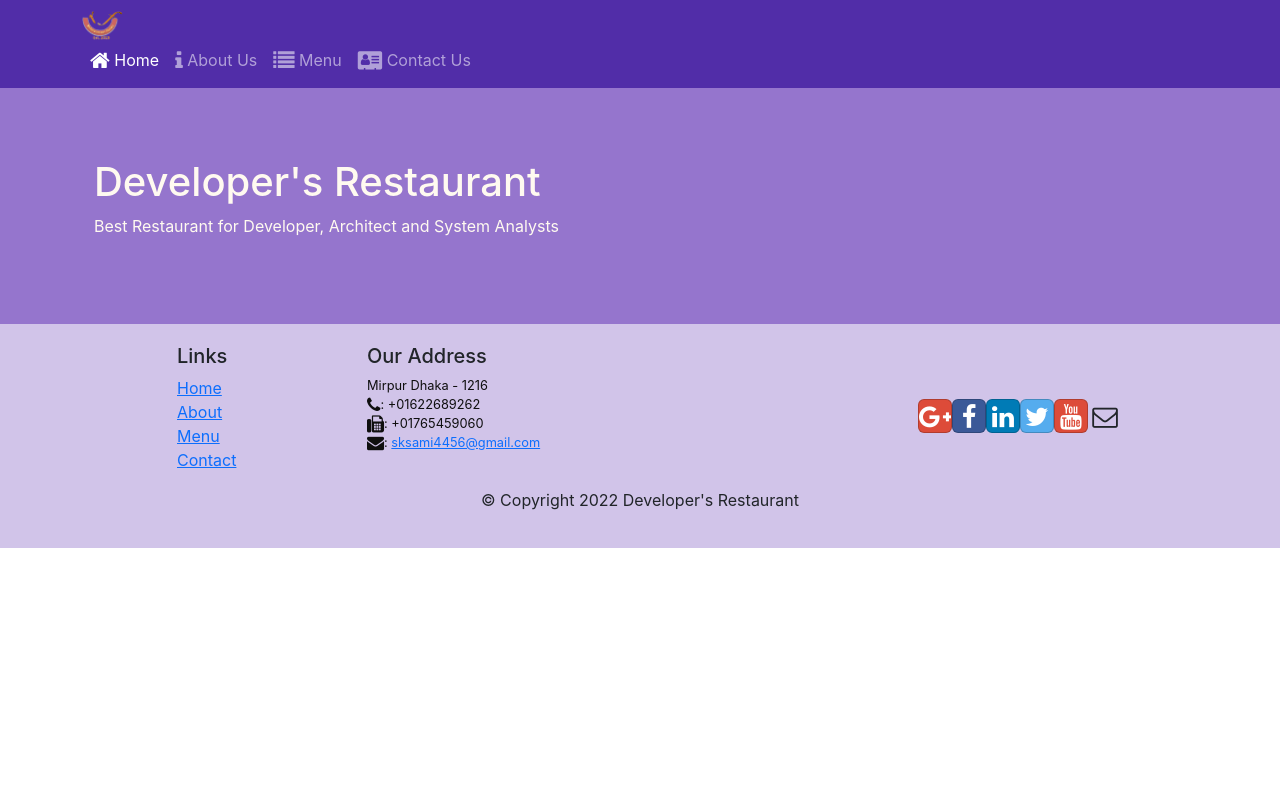
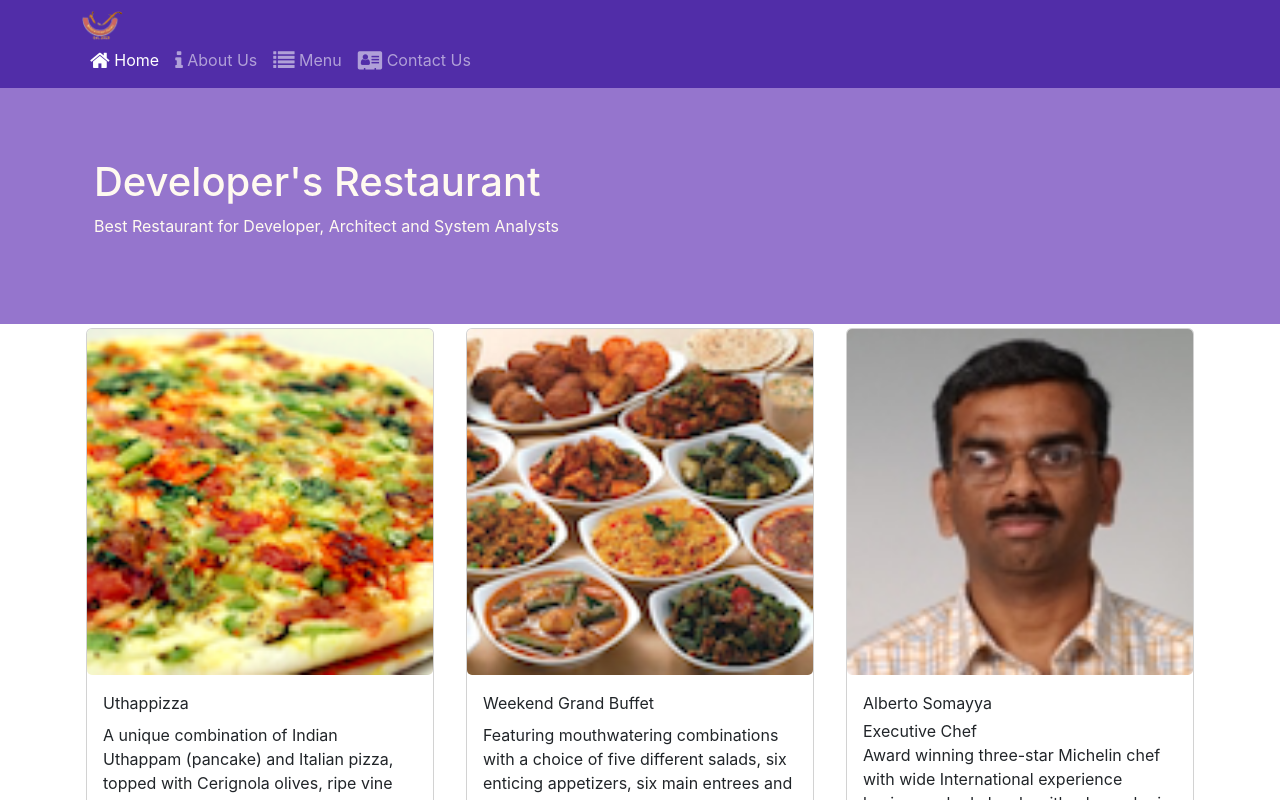
Before and after one commit to sksami3/RestaurantWebSite, a React (Create React App) app: page /home in a window 1280 px wide. Shown: the top 800 px of the page. Built offline with nearby package versions, Linux system fonts and the light colour scheme.

Commit message:
SPA part 1 done

```diff
--- a/src/components/HomeComponent.js
+++ b/src/components/HomeComponent.js
@@ -1,7 +1,9 @@
 import React from "react";
-
+import { Card, CardImg, CardText, CardBody,
+  CardTitle, CardSubtitle} from 'reactstrap';
 
 function RenderCard({ item }) {
+  return(
   <Card>
     <CardImg src={item.image} alt={item.name} />
     <CardBody>
@@ -10,6 +12,7 @@ function RenderCard({ item }) {
       <CardText>{item.description}</CardText>
     </CardBody>
   </Card>
+  );
 }
 
 function Home(props) {
--- a/src/components/MainComponent.js
+++ b/src/components/MainComponent.js
@@ -31,9 +31,14 @@ class Main extends Component {
 
 
     render() {
-        const HomePage = () =>{
-            return(
-                <Home />
+        const HomePage = () => {
+            console.log('in home page');
+            return (
+                <Home
+                    dish={this.state.dishes.filter((dish) => dish.featured)[0]}
+                    promotion={this.state.promotions.filter((promo) => promo.featured)[0]}
+                    leader={this.state.leaders.filter((leader) => leader.featured)[0]}
+                />
             )
         }
 
@@ -42,7 +47,11 @@ class Main extends Component {
             <div>
                 <Header />
                 <Routes>
-                    <Route path="/home" element={HomePage}></Route>
+                    <Route path="/home" element={<Home
+                        dish={this.state.dishes.filter((dish) => dish.featured)[0]}
+                        promotion={this.state.promotions.filter((promo) => promo.featured)[0]}
+                        leader={this.state.leaders.filter((leader) => leader.featured)[0]}
+                    />}></Route>
                     {/* <Menu dishes={this.state.dishes} onClk={(dishId) => this.onDishSelect(dishId)} /> */}
                     <Route exact path="/menu" element={<Menu dishes={this.state.dishes} render={() => ({})} />} />
                     <Route exact path="/contactus" element={<Contact />} />
```
